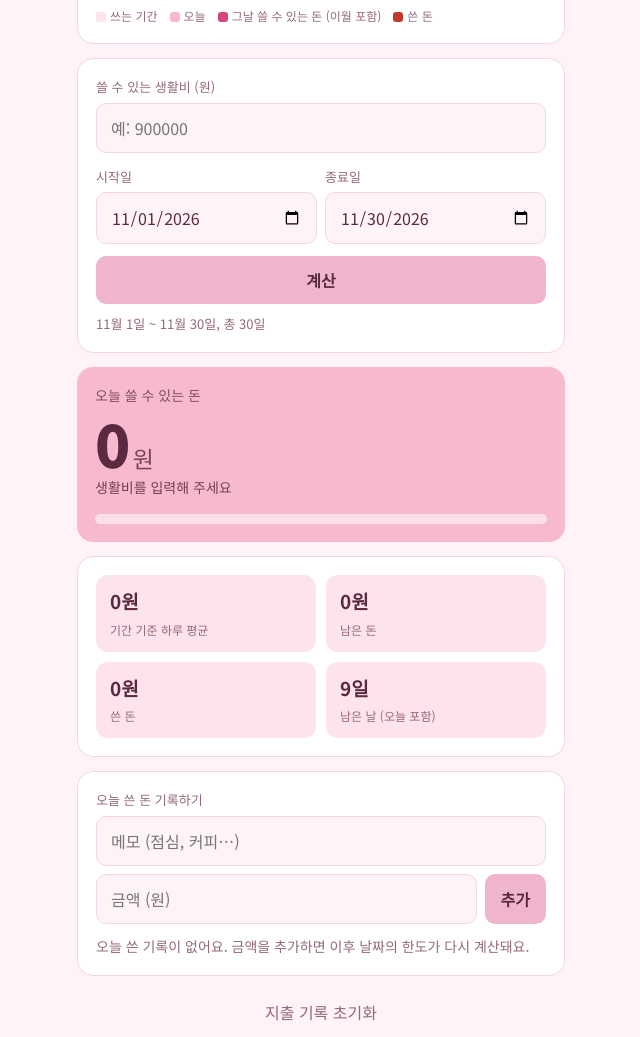
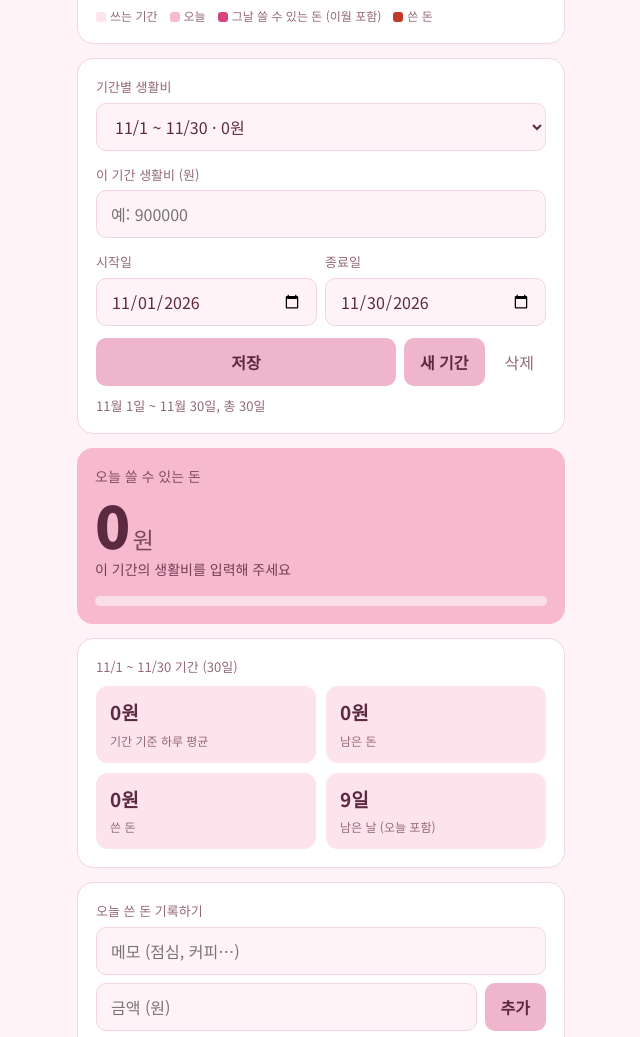
Before and after one commit to nns10/nsh10_m, a plain HTML site: page index.html in a window 1280 px wide. Shown: the part 494-1531 px from the top of the page, without its empty margins (319-959 px from the left). Drawn offline with Linux system fonts and the light colour scheme.

Commit message:
Add files via upload

```diff
--- a/index.html
+++ b/index.html
@@ -19,18 +19,19 @@ box-sizing:border-box;padding-top:env(safe-area-inset-top,0px);padding-bottom:en
 @media (prefers-color-scheme:dark){:root:not([data-theme="light"]){color-scheme:dark;--bg:#2a1620;--card:#3a1f2d;--ink:#fbe4ed;--sub:#d6a3b7;--line:#5a3446;--acc:#ff9cc0;--accbg:#4a2638;--warn:#ffb38a;--warnbg:#4a2a22;--coin:#ff9cc0;--hero:#7a3d58;--track:rgba(255,255,255,.18)}}
 :root[data-theme="dark"]{color-scheme:dark;--bg:#2a1620;--card:#3a1f2d;--ink:#fbe4ed;--sub:#d6a3b7;--line:#5a3446;--acc:#ff9cc0;--accbg:#4a2638;--warn:#ffb38a;--warnbg:#4a2a22;--coin:#ff9cc0;--hero:#7a3d58;--track:rgba(255,255,255,.18)}
 *{box-sizing:border-box}
-html{scroll-padding-top:env(safe-area-inset-top,0px)}
-body{margin:0;background:var(--bg);color:var(--ink);font-family:"Noto Sans KR",system-ui,-apple-system,"Apple SD Gothic Neo","Malgun Gothic",sans-serif;line-height:1.5}
+html{scroll-padding-top:env(safe-area-inset-top,0px);-webkit-text-size-adjust:100%}
+body{margin:0;background:var(--bg);color:var(--ink);font-family:"Noto Sans KR",system-ui,-apple-system,"Apple SD Gothic Neo","Malgun Gothic",sans-serif;line-height:1.5;-webkit-tap-highlight-color:transparent;overflow-x:hidden}
 main{max-width:520px;margin:0 auto;padding:20px 16px 40px}
 h1{font-size:18px;font-weight:700;margin:4px 0 16px;color:var(--sub)}
 .card{background:var(--card);border:1px solid var(--line);border-radius:16px;padding:18px;margin-bottom:14px}
 label{display:block;font-size:13px;color:var(--sub);margin-bottom:6px}
 .row{display:flex;gap:8px}
 .col{flex:1;min-width:0}
-input{width:100%;font:inherit;font-size:17px;padding:12px 14px;border:1px solid var(--line);border-radius:10px;background:var(--bg);color:var(--ink)}
-input:focus,button:focus-visible{outline:2px solid var(--acc);outline-offset:1px}
-button{font:inherit;font-weight:700;border:0;border-radius:10px;padding:12px 16px;background:#f3bcd1;background:color-mix(in srgb,var(--acc) 40%,var(--card));color:var(--ink);cursor:pointer;white-space:nowrap}
-button.ghost{background:transparent;color:var(--sub);padding:4px 8px;font-weight:500}
+input,select{width:100%;font:inherit;font-size:16px;min-height:48px;padding:10px 14px;border:1px solid var(--line);border-radius:10px;background:var(--bg);color:var(--ink)}
+input[type=date]{min-width:0;-webkit-appearance:none;appearance:none}
+input:focus,select:focus,button:focus-visible{outline:2px solid var(--acc);outline-offset:1px}
+button{font:inherit;font-weight:700;border:0;border-radius:10px;padding:12px 16px;min-height:44px;background:#f3bcd1;background:color-mix(in srgb,var(--acc) 40%,var(--card));color:var(--ink);cursor:pointer;white-space:nowrap;touch-action:manipulation}
+button.ghost{background:transparent;color:var(--sub);padding:8px 12px;font-weight:500}
 .hero{background:var(--hero);color:var(--ink);border:0}
 .hero .t{font-size:14px;opacity:.75}
 .hero .big{font-size:clamp(40px,13vw,58px);font-weight:900;letter-spacing:-.03em;line-height:1.1;margin:6px 0 2px;font-variant-numeric:tabular-nums}
@@ -45,7 +46,7 @@ button.ghost{background:transparent;color:var(--sub);padding:4px 8px;font-weight
 .stat span{font-size:12px;color:var(--sub)}
 .stat.w{background:var(--warnbg)}
 ul{list-style:none;margin:12px 0 0;padding:0}
-li{display:flex;align-items:center;justify-content:space-between;gap:8px;padding:10px 0;border-top:1px solid var(--line)}
+li{display:flex;align-items:center;justify-content:space-between;gap:4px;padding:10px 0;border-top:1px solid var(--line)}
 li .m{flex:1;min-width:0;overflow-wrap:anywhere}
 li .d{font-size:12px;color:var(--sub)}
 li .a{font-weight:700;font-variant-numeric:tabular-nums}
@@ -54,12 +55,11 @@ li .a{font-weight:700;font-variant-numeric:tabular-nums}
 .hint.err{color:var(--warn)}
 .cal-h{display:flex;align-items:center;justify-content:space-between;margin-bottom:10px}
 .cal-h b{font-size:16px}
-.cal-h button{font-size:18px;padding:2px 12px}
+.cal-h button{min-width:48px;font-size:22px}
 .wk,.cg{display:grid;grid-template-columns:repeat(7,1fr);gap:4px}
 .wk span{text-align:center;font-size:12px;color:var(--sub);padding-bottom:2px}
 .wk span:first-child{color:var(--warn)}
-.cd{min-height:62px;border-radius:8px;padding:5px 1px;text-align:center;font-size:13px;display:flex;flex-direction:column;align-items:center;gap:2px;border:1px solid transparent}
-.cd{cursor:pointer}
+.cd{min-height:62px;border-radius:8px;padding:5px 1px;text-align:center;font-size:13px;display:flex;flex-direction:column;align-items:center;gap:2px;border:1px solid transparent;cursor:pointer;touch-action:manipulation}
 .cd:focus-visible{outline:2px solid var(--acc)}
 .cd.s{outline:2px solid var(--coin);outline-offset:-2px}
 .cd.p{background:var(--accbg)}
@@ -71,14 +71,6 @@ li .a{font-weight:700;font-variant-numeric:tabular-nums}
 .cd.t i{color:var(--warn)}
 .legend{display:flex;flex-wrap:wrap;gap:12px;font-size:12px;color:var(--sub);margin-top:10px}
 .legend s{display:inline-block;width:10px;height:10px;border-radius:3px;margin-right:4px;vertical-align:-1px;text-decoration:none}
-html{-webkit-text-size-adjust:100%}
-body{-webkit-tap-highlight-color:transparent;overflow-x:hidden}
-button,.cd{touch-action:manipulation}
-input{min-height:48px;font-size:16px}
-input[type=date]{min-width:0;-webkit-appearance:none;appearance:none}
-button{min-height:44px}
-button.ghost{padding:8px 12px}
-.cal-h button{min-width:48px;font-size:22px}
 @media (max-width:420px){
   main{padding:14px 10px 32px}
   .card{padding:14px;border-radius:14px}
@@ -108,14 +100,18 @@ button.ghost{padding:8px 12px}
   </section>
 
   <section class="card">
-    <label for="budget">쓸 수 있는 생활비 (원)</label>
+    <label for="periodSel">기간별 생활비</label>
+    <select id="periodSel" style="margin-bottom:14px"></select>
+    <label for="budget">이 기간 생활비 (원)</label>
     <input id="budget" inputmode="numeric" placeholder="예: 900000" autocomplete="off" style="margin-bottom:14px">
     <div class="row">
       <div class="col"><label for="start">시작일</label><input id="start" type="date"></div>
       <div class="col"><label for="end">종료일</label><input id="end" type="date"></div>
     </div>
     <div class="row" style="margin-top:12px">
-      <button id="setBtn" type="button" style="flex:1">계산</button>
+      <button id="setBtn" type="button" style="flex:1">저장</button>
+      <button id="addPeriod" type="button">새 기간</button>
+      <button class="ghost" id="delPeriod" type="button">삭제</button>
     </div>
     <div class="hint" id="periodInfo"></div>
   </section>
@@ -123,11 +119,12 @@ button.ghost{padding:8px 12px}
   <section class="card hero" id="hero">
     <div class="t">오늘 쓸 수 있는 돈</div>
     <div class="big"><span id="today">0</span><small>원</small></div>
-    <div class="s" id="todaySub">생활비를 입력해 주세요</div>
+    <div class="s" id="todaySub"></div>
     <div class="bar"><i id="fill" style="width:0"></i></div>
   </section>
 
   <section class="card">
+    <div class="hint" id="statTitle" style="margin:0 0 10px"></div>
     <div class="grid">
       <div class="stat"><b id="perDay">0원</b><span>기간 기준 하루 평균</span></div>
       <div class="stat"><b id="left">0원</b><span>남은 돈</span></div>
@@ -147,10 +144,10 @@ button.ghost{padding:8px 12px}
       <button class="ghost" id="cancelBtn" type="button" style="display:none">취소</button>
     </div>
     <ul id="list"></ul>
-    <p class="empty" id="empty">아직 기록이 없어요. 쓴 돈을 추가하면 내일부터 쓸 수 있는 돈이 다시 계산돼요.</p>
+    <p class="empty" id="empty"></p>
   </section>
 
-  <div style="text-align:center"><button class="ghost" id="reset" type="button">지출 기록 초기화</button></div>
+  <div style="text-align:center"><button class="ghost" id="reset" type="button">지출 기록 전체 초기화</button></div>
 </main>
 <script>
 (function(){
@@ -162,60 +159,81 @@ button.ghost{padding:8px 12px}
   var iso=function(d){return d.getFullYear()+"-"+pad(d.getMonth()+1)+"-"+pad(d.getDate())};
   var parse=function(s){var p=s.split("-");return new Date(+p[0],+p[1]-1,+p[2])};
   var diff=function(a,b){return Math.round((parse(b)-parse(a))/DAY)};
+  var addDays=function(s,n){var d=parse(s);d.setDate(d.getDate()+n);return iso(d)};
   var label=function(s){var d=parse(s);return (d.getMonth()+1)+"월 "+d.getDate()+"일"};
+  var md=function(s){var d=parse(s);return (d.getMonth()+1)+"/"+d.getDate()};
 
   var now=new Date(), todayS=iso(now);
-  var st={budget:0,start:iso(new Date(now.getFullYear(),now.getMonth(),1)),end:iso(new Date(now.getFullYear(),now.getMonth()+1,0)),items:[]};
-  try{var r=localStorage.getItem(KEY);if(r){var p=JSON.parse(r);if(p&&p.start&&p.end)st=p;}}catch(e){}
+  var st={periods:[{id:1,budget:0,start:iso(new Date(now.getFullYear(),now.getMonth(),1)),end:iso(new Date(now.getFullYear(),now.getMonth()+1,0))}],items:[]};
+  try{
+    var r=localStorage.getItem(KEY);
+    if(r){
+      var p=JSON.parse(r);
+      if(p&&p.periods&&p.periods.length){st=p;st.items=st.items||[];}
+      else if(p&&p.start&&p.end){st={periods:[{id:1,budget:p.budget||0,start:p.start,end:p.end}],items:p.items||[]};}
+    }
+  }catch(e){}
   function save(){try{localStorage.setItem(KEY,JSON.stringify(st));}catch(e){}}
+
+  function periodAt(s){var b=null;st.periods.forEach(function(P){if(P.start<=s&&s<=P.end&&(!b||P.start>b.start))b=P});return b}
+  function ptotal(P){return Math.max(diff(P.start,P.end)+1,1)}
+  function pbase(P){return Math.floor(P.budget/ptotal(P))}
+  function sum(lo,hi){var t=0;st.items.forEach(function(it){if(it.d>=lo&&it.d<hi)t+=it.a});return t}
+  function spentIn(P){return sum(P.start,addDays(P.end,1))}
+  function allowOn(P,s){return s>todayS?pbase(P):pbase(P)*(diff(P.start,s)+1)-sum(P.start,s)}
+  function sorted(){return st.periods.slice().sort(function(a,b){return a.start<b.start?-1:a.start>b.start?1:0})}
+
+  var cur0=periodAt(todayS)||sorted()[sorted().length-1];
+  var selId=cur0.id, sel=todayS, editId=null, formErr="";
+  var view=new Date(now.getFullYear(),now.getMonth(),1);
+  function getSel(){for(var i=0;i<st.periods.length;i++)if(st.periods[i].id===selId)return st.periods[i];selId=st.periods[0].id;return st.periods[0];}
+  function loadForm(){var P=getSel();$("budget").value=P.budget?fmt(P.budget):"";$("start").value=P.start;$("end").value=P.end;formErr="";}
+  function stopEdit(){editId=null;$("amt").value="";$("memo").value="";}
+  function jump(s){var d=parse(s);view=new Date(d.getFullYear(),d.getMonth(),1);}
+  function short(a){var n=Math.abs(a),s=n>=10000?(Math.round(n/1000)/10)+"만":fmt(n);return a<0?"-"+s:s}
 
   function commaInput(el){el.addEventListener("input",function(){var n=num(el.value);el.value=n?fmt(n):""})}
   commaInput($("budget"));commaInput($("amt"));
-  if(st.budget)$("budget").value=fmt(st.budget);
-  $("start").value=st.start;$("end").value=st.end;
 
   function render(){
-    var b=st.budget, info=$("periodInfo");
-    info.className="hint";
-    var total=diff(st.start,st.end)+1;
-    if(total<1){
-      info.className="hint err";info.textContent="종료일이 시작일보다 빠를 수 없어요. 날짜를 다시 골라 주세요.";
-      total=1;
-    }else{
-      info.textContent=label(st.start)+" ~ "+label(st.end)+", 총 "+total+"일";
+    var cur=periodAt(todayS), sp=getSel(), sub="", allow=0, todaySpent=0, todayLeft=0, hasB=!!(cur&&cur.budget);
+    st.items.forEach(function(it){if(it.d===todayS)todaySpent+=it.a});
+    if(!cur){sub="오늘이 들어가는 기간이 없어요. 아래에서 기간을 추가해 주세요";}
+    else if(!hasB){sub="이 기간의 생활비를 입력해 주세요";}
+    else{
+      allow=allowOn(cur,todayS);todayLeft=allow-todaySpent;
+      var remainC=cur.budget-spentIn(cur), base=pbase(cur), cr=allow-base, leftD=diff(todayS,cur.end)+1;
+      if(remainC<0)sub="이 기간 생활비를 "+fmt(-remainC)+"원 넘게 썼어요";
+      else if(todayLeft<0)sub="오늘 "+fmt(-todayLeft)+"원 초과했어요. 초과분은 내일 한도에서 빠져요";
+      else sub="오늘 한도 "+fmt(allow)+"원"+(cr>0?" (어제까지 이월 "+fmt(cr)+"원 포함)":cr<0?" (초과분 "+fmt(-cr)+"원 차감)":"")+" 중 "+fmt(todaySpent)+"원 사용."+(todayLeft>0&&leftD>1?" 남은 "+fmt(todayLeft)+"원은 내일로 이월돼요":"");
     }
-    var left, phase="in";
-    if(todayS<st.start){left=total;phase="before";}
-    else if(todayS>st.end){left=0;phase="after";}
-    else left=diff(todayS,st.end)+1;
+    $("today").textContent=hasB?fmt(Math.max(todayLeft,0)):"0";
+    $("hero").classList.toggle("over",hasB&&todayLeft<0);
+    $("todaySub").textContent=sub;
+    $("fill").style.width=(hasB&&allow>0?Math.min(100,Math.max(0,todaySpent/allow*100)):0)+"%";
 
-    var spent=0, before=0, todaySpent=0;
-    st.items.forEach(function(it){
-      spent+=it.a;
-      if(it.d===todayS)todaySpent+=it.a; else if(it.d<todayS)before+=it.a;
-    });
-    var remain=b-spent;
-    var base=b?Math.floor(b/total):0, k=Math.min(Math.max(diff(st.start,todayS)+1,1),total);
-    var allow=(b&&left>0)?(phase==="before"?base:base*k-before):0;
-    var todayLeft=allow-todaySpent;
-
-    $("today").textContent=(b&&left>0)?fmt(Math.max(todayLeft,0)):"0";
-    $("hero").classList.toggle("over",b>0&&left>0&&todayLeft<0);
-    var sub="생활비를 입력해 주세요";
-    if(b){
-      if(phase==="after")sub="정해 둔 기간이 끝났어요. 남은 돈 "+fmt(remain)+"원";
-      else if(remain<0)sub="생활비를 "+fmt(-remain)+"원 넘게 썼어요";
-      else if(phase==="before")sub=label(st.start)+"부터 시작해요. 하루 한도 "+fmt(allow)+"원";
-      else if(todayLeft<0)sub="오늘 "+fmt(-todayLeft)+"원 초과했어요. 초과분은 내일 한도에서 빠져요";
-      else{var cr=allow-base;sub="오늘 한도 "+fmt(allow)+"원"+(cr>0?" (어제까지 이월 "+fmt(cr)+"원 포함)":cr<0?" (초과분 "+fmt(-cr)+"원 차감)":"")+" 중 "+fmt(todaySpent)+"원 사용."+(todayLeft>0&&left>1?" 남은 "+fmt(todayLeft)+"원은 내일로 이월돼요":"");}
-    }
-    $("todaySub").textContent=sub;
-    $("fill").style.width=(b&&allow>0?Math.min(100,Math.max(0,todaySpent/allow*100)):0)+"%";
-    $("perDay").textContent=fmt(b/total)+"원";
+    var total=ptotal(sp), spentP=spentIn(sp), remain=sp.budget-spentP;
+    var daysLeft=todayS<sp.start?total:todayS>sp.end?0:diff(todayS,sp.end)+1;
+    $("statTitle").textContent=md(sp.start)+" ~ "+md(sp.end)+" 기간 ("+total+"일)";
+    $("perDay").textContent=fmt(sp.budget/total)+"원";
     $("left").textContent=fmt(remain)+"원";
     $("left").parentNode.classList.toggle("w",remain<0);
-    $("spent").textContent=fmt(spent)+"원";
-    $("days").textContent=left+"일";
+    $("spent").textContent=fmt(spentP)+"원";
+    $("days").textContent=daysLeft+"일";
+
+    var sel$=$("periodSel");sel$.innerHTML="";
+    sorted().forEach(function(P){
+      var o=document.createElement("option");o.value=P.id;
+      o.textContent=md(P.start)+" ~ "+md(P.end)+" · "+fmt(P.budget)+"원";
+      if(P.id===sp.id)o.selected=true;sel$.appendChild(o);
+    });
+    var info=$("periodInfo");info.className="hint";
+    if(formErr){info.className="hint err";info.textContent=formErr;}
+    else{
+      var ov=st.periods.some(function(Q){return Q.id!==sp.id&&Q.start<=sp.end&&Q.end>=sp.start});
+      info.textContent=label(sp.start)+" ~ "+label(sp.end)+", 총 "+total+"일"+(ov?". 다른 기간과 겹쳐요. 겹친 날은 나중에 시작한 기간으로 계산돼요":"");
+      if(ov)info.className="hint err";
+    }
 
     var ul=$("list");ul.innerHTML="";
     st.items.filter(function(it){return it.d===sel}).reverse().forEach(function(it){
@@ -240,50 +258,59 @@ button.ghost{padding:8px 12px}
     drawCal();
   }
 
-  var view=new Date(now.getFullYear(),now.getMonth(),1), sel=todayS, editId=null;
-  function stopEdit(){editId=null;$("amt").value="";$("memo").value="";}
-  $("cancelBtn").addEventListener("click",function(){stopEdit();render();});
-  function short(a){var n=Math.abs(a),s=n>=10000?(Math.round(n/1000)/10)+"만":fmt(n);return a<0?"-"+s:s}
   function drawCal(){
     var y=view.getFullYear(), m=view.getMonth();
     $("calTitle").textContent=y+"년 "+(m+1)+"월";
     var first=new Date(y,m,1).getDay(), n=new Date(y,m+1,0).getDate(), sums={};
     st.items.forEach(function(it){sums[it.d]=(sums[it.d]||0)+it.a});
-    var total=diff(st.start,st.end)+1, base=(st.budget&&total>0)?Math.floor(st.budget/total):0;
-    function before(s){var t=0;st.items.forEach(function(it){if(it.d<s)t+=it.a});return t;}
     var g=$("calGrid");g.innerHTML="";
     for(var i=0;i<first;i++)g.appendChild(document.createElement("div"));
     for(var d=1;d<=n;d++){
-      var s=y+"-"+pad(m+1)+"-"+pad(d), c=document.createElement("div"), cls="cd";
-      if(s>=st.start&&s<=st.end)cls+=" p";
-      if(s===st.start||s===st.end)cls+=" e";
+      var s=y+"-"+pad(m+1)+"-"+pad(d), c=document.createElement("div"), cls="cd", P=periodAt(s);
+      if(P)cls+=" p";
+      if(st.periods.some(function(Q){return Q.start===s||Q.end===s}))cls+=" e";
       if(s===todayS)cls+=" t";
       if(s===sel)cls+=" s";
       c.className=cls;c.tabIndex=0;c.setAttribute("role","button");
       (function(ds){
-        var pick=function(){sel=ds;stopEdit();render();};
+        var pick=function(){sel=ds;var Q=periodAt(ds);if(Q&&Q.id!==selId){selId=Q.id;loadForm();}stopEdit();render();};
         c.addEventListener("click",pick);
         c.addEventListener("keydown",function(e){if(e.key==="Enter"||e.key===" "){e.preventDefault();pick();}});
       })(s);
-      var num1=document.createElement("span");num1.textContent=d;c.appendChild(num1);
-      if(base&&cls.indexOf(" p")>-1){var kk=diff(st.start,s)+1,al=s<=todayS?base*kk-before(s):base,e=document.createElement("em");e.textContent=short(al);if(s>todayS)e.style.opacity=".6";c.appendChild(e);}
+      var n1=document.createElement("span");n1.textContent=d;c.appendChild(n1);
+      if(P&&P.budget){var e1=document.createElement("em");e1.textContent=short(allowOn(P,s));if(s>todayS)e1.style.opacity=".6";c.appendChild(e1);}
       if(sums[s]){var a=document.createElement("i");a.textContent=short(sums[s]);c.appendChild(a);}
       g.appendChild(c);
     }
   }
+
   $("calPrev").addEventListener("click",function(){view=new Date(view.getFullYear(),view.getMonth()-1,1);drawCal();});
   $("calNext").addEventListener("click",function(){view=new Date(view.getFullYear(),view.getMonth()+1,1);drawCal();});
 
   function apply(){
-    st.budget=num($("budget").value);
-    if($("start").value)st.start=$("start").value;
-    if($("end").value)st.end=$("end").value;
+    var P=getSel(), ns=$("start").value, ne=$("end").value;
+    if(!ns||!ne)return;
+    if(ne<ns){formErr="종료일이 시작일보다 빠를 수 없어요. 날짜를 다시 골라 주세요.";render();return;}
+    formErr="";P.budget=num($("budget").value);P.start=ns;P.end=ne;
     save();render();
   }
   $("setBtn").addEventListener("click",apply);
   $("start").addEventListener("change",apply);
   $("end").addEventListener("change",apply);
   $("budget").addEventListener("keydown",function(e){if(e.key==="Enter")apply()});
+  $("periodSel").addEventListener("change",function(){selId=Number($("periodSel").value);loadForm();jump(getSel().start);render();});
+  $("addPeriod").addEventListener("click",function(){
+    var last=st.periods.reduce(function(a,P){return P.end>a?P.end:a},"0000-00-00");
+    var s=addDays(last,1), e=addDays(s,29), P={id:Date.now(),budget:0,start:s,end:e};
+    st.periods.push(P);selId=P.id;loadForm();jump(s);save();render();$("budget").focus();
+  });
+  $("delPeriod").addEventListener("click",function(){
+    if(st.periods.length<2){alert("기간은 최소 하나는 있어야 해요.");return;}
+    if(!confirm("이 기간 설정을 삭제할까요? 쓴 돈 기록은 지워지지 않아요."))return;
+    st.periods=st.periods.filter(function(P){return P.id!==selId});
+    selId=(periodAt(todayS)||sorted()[sorted().length-1]).id;loadForm();save();render();
+  });
+  $("cancelBtn").addEventListener("click",function(){stopEdit();render();});
   $("addBtn").addEventListener("click",function(){
     var a=num($("amt").value);
     if(!a){$("amt").focus();return;}
@@ -293,10 +320,10 @@ button.ghost{padding:8px 12px}
   });
   $("amt").addEventListener("keydown",function(e){if(e.key==="Enter")$("addBtn").click()});
   $("reset").addEventListener("click",function(){
-    if(!confirm("지출 기록을 모두 지울까요?"))return;
-    st.items=[];save();render();
+    if(!confirm("지출 기록을 모두 지울까요? 기간과 생활비 설정은 그대로 남아요."))return;
+    st.items=[];stopEdit();save();render();
   });
-  render();
+  loadForm();render();
 })();
 </script>
 </body>
```
